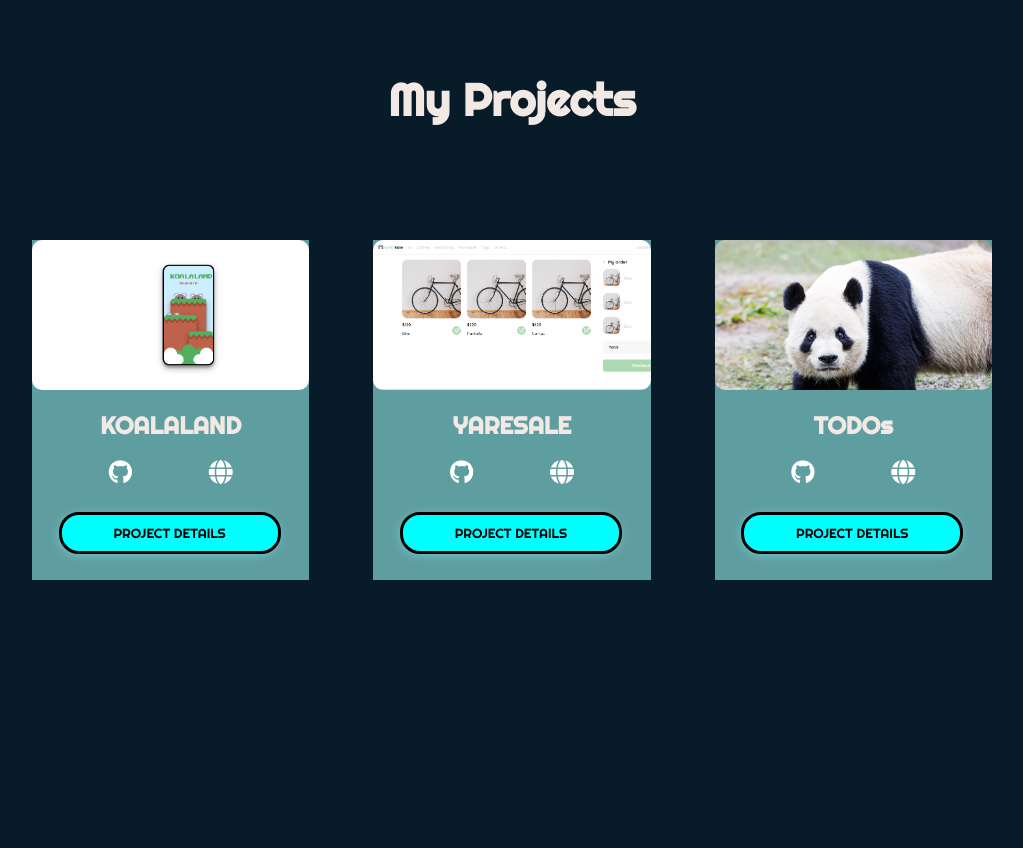
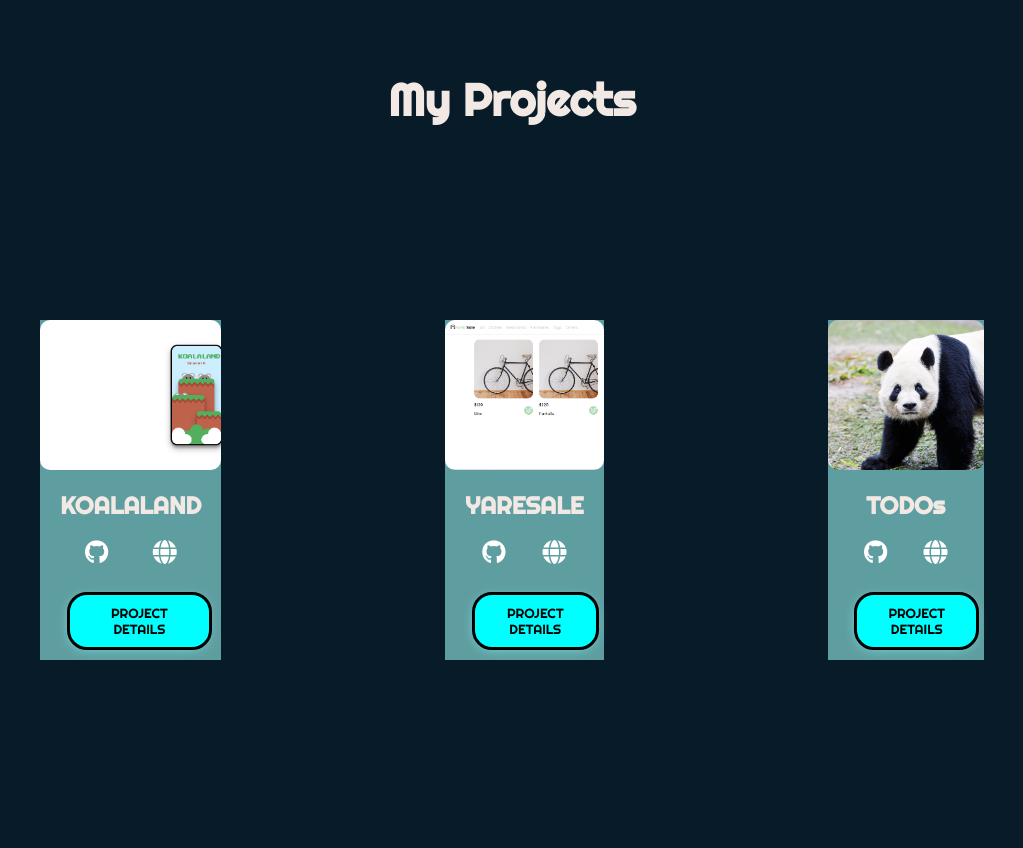
Before and after one commit to jaimes25/Portfolio, a PHP site: page /index.html in a window 1280 px wide. Shown: the part 1977-2825 px from the top of the page, without its empty margins (128-1151 px from the left). Run offline with PHP 8.4, Linux system fonts and the light colour scheme; some libraries are stand-ins or nearby versions.

Commit message:
original

```diff
--- a/CSS/styles.css
+++ b/CSS/styles.css
@@ -355,7 +355,7 @@ body{
     width: 300px;
     height: 340px;
     background-color:cadetblue;
-    margin: 2em;
+    margin: 7em;
   }
 
   .card-img{
```
